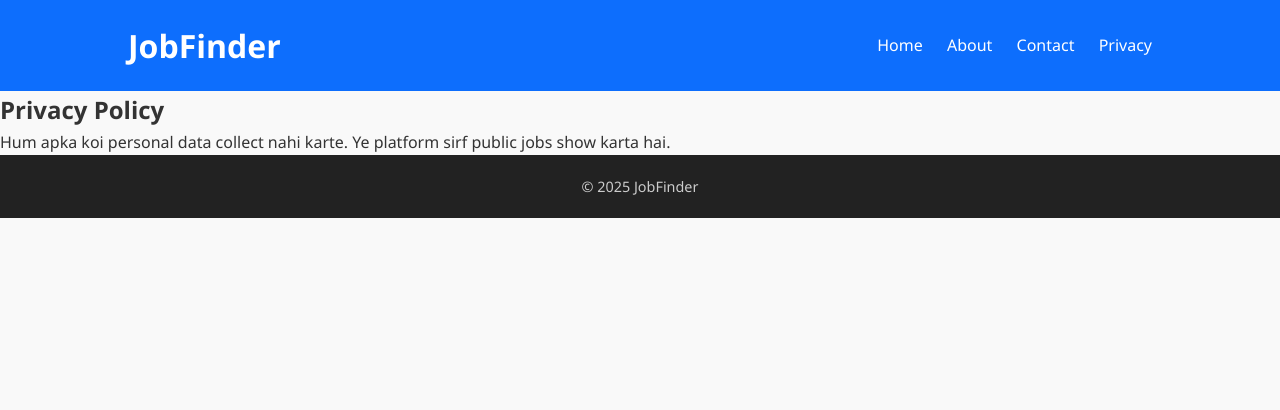
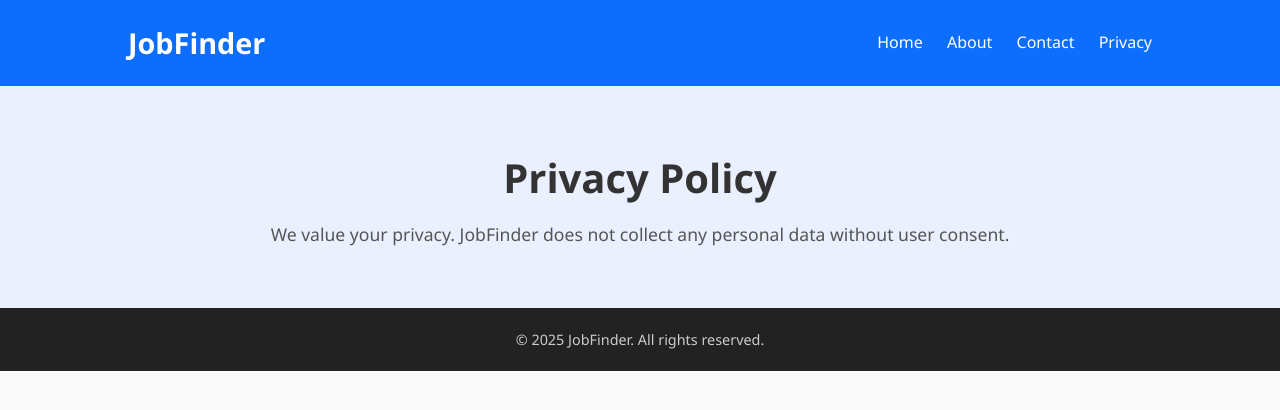
Before and after one commit to serviceproivder1/jobfinder-site, a plain HTML site: page privacy.html in a window 1280 px wide. Drawn offline with Linux system fonts and the light colour scheme.

Commit message:
Update privacy.html

```diff
--- a/privacy.html
+++ b/privacy.html
@@ -2,13 +2,13 @@
 <html lang="en">
 <head>
   <meta charset="UTF-8" />
-  <meta name="viewport" content="width=device-width, initial-scale=1.0" />
+  <meta name="viewport" content="width=device-width, initial-scale=1.0"/>
   <title>Privacy Policy - JobFinder</title>
   <link rel="stylesheet" href="style.css" />
 </head>
 <body>
   <header>
-    <h1>JobFinder</h1>
+    <div class="logo">JobFinder</div>
     <nav>
       <a href="index.html">Home</a>
       <a href="about.html">About</a>
@@ -17,13 +17,13 @@
     </nav>
   </header>
 
-  <main>
-    <h2>Privacy Policy</h2>
-    <p>Hum apka koi personal data collect nahi karte. Ye platform sirf public jobs show karta hai.</p>
-  </main>
+  <section class="hero">
+    <h1>Privacy Policy</h1>
+    <p>We value your privacy. JobFinder does not collect any personal data without user consent.</p>
+  </section>
 
   <footer>
-    <p>&copy; 2025 JobFinder</p>
+    <p>&copy; 2025 JobFinder. All rights reserved.</p>
   </footer>
 </body>
 </html>
```
